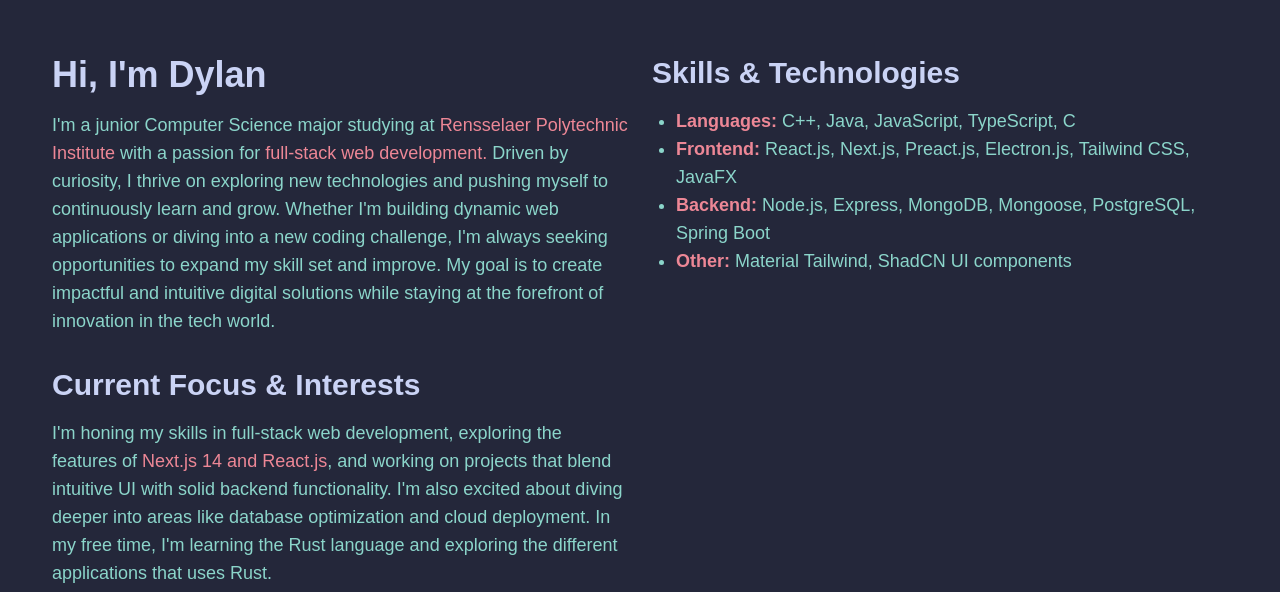
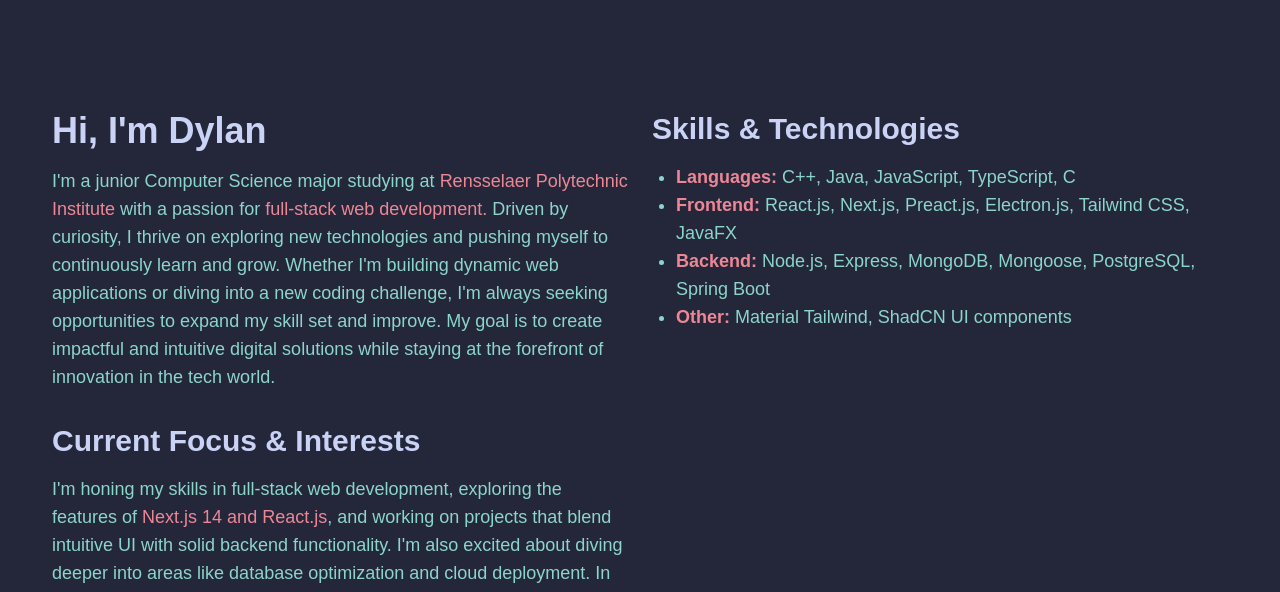
Before and after one commit to Aeonoi/Aeonoi.github.io, a Next.js app: page / in a window 1280 px wide. Shown: the part 919-1511 px from the top of the page. Built offline with nearby package versions, Linux system fonts and the light colour scheme.

Commit message:
feat(animation): add animations when scrolling or visiting different sections
When scrolling down/up the section will fade in and when leaving, the section will fade out.

```diff
--- a/app/page.tsx
+++ b/app/page.tsx
@@ -1,24 +1,31 @@
 import About from "@/components/about";
-import Contact from "@/components/contact";
 import Hero from "@/components/hero";
 import Navbar from "@/components/navbar";
 import Projects from "@/components/projects";
 import Resume from "@/components/resume";
+import Transition from "@/components/transition";
 
 const Home: React.FC = () => {
   return (
-    <main>
+    <main className="">
+      {/* Top Navigation Bar Section */}
       <Navbar />
       {/* Hero Section */}
-      <Hero />
+      <Transition>
+        <Hero />
+      </Transition>
       {/* About Section */}
-      <About />
+      <Transition>
+        <About />
+      </Transition>
       {/* Projects Section */}
-      <Projects />
-      {/* Contacts Section */}
-      {/* <Contact /> */}
+      <Transition>
+        <Projects />
+      </Transition>
       {/* Resume Section */}
-      <Resume />
+      <Transition>
+        <Resume />
+      </Transition>
     </main>
   );
 };
--- a/components/about.tsx
+++ b/components/about.tsx
@@ -3,7 +3,7 @@
 
 const About: React.FC = () => {
   return (
-    <main id="about" className="animate-fadeIn">
+    <main id="about" className="scroll-m-14">
       <Background styles="h-full md:h-screen flex items-center">
         {/* <div className="grid grid-cols-2 text-black max-w-4xl mx-auto p-6"> */}
         <div className="grid grid-cols-1 md:grid-cols-2 text-catppuccin_text p-10 w-full justify-items-center">
--- a/components/hero.tsx
+++ b/components/hero.tsx
@@ -7,7 +7,7 @@
 
 const Hero: React.FC = () => {
   return (
-    <main id="hero" className="animate-fadeIn">
+    <main id="hero" className="">
       <Background styles="h-screen flex items-center justify-center">
         <div className="relative z-10 text-center text-white max-w-3xl">
           <h1 className="text-4xl md:text-6xl font-bold mb-6">
--- a/components/navbar.tsx
+++ b/components/navbar.tsx
@@ -5,7 +5,7 @@
 
 const Navbar: React.FC = () => {
   return (
-    <header className="sticky top-0 w-full h-14 bg-transparent shadow-md z-50 animate-fadeIn backdrop-blur-md">
+    <header className="fixed top-0 w-full h-14 bg-transparent shadow-md z-50 animate-fadeIn backdrop-blur-md">
       <nav className="container mx-auto px-3 py-3">
         <div className="flex justify-between items-center text-white">
           <div className="hidden md:flex text-2xl font-bold text-catppuccin_red">
--- a/components/projects.tsx
+++ b/components/projects.tsx
@@ -3,7 +3,7 @@
 
 const Projects: React.FC = () => {
   return (
-    <main className="animate-fadeIn">
+    <main className="scroll-m-14">
       <Background>
         <p
           id="projects"
--- a/components/resume.tsx
+++ b/components/resume.tsx
@@ -4,7 +4,7 @@
 
 const Resume: React.FC = () => {
   return (
-    <main id="resume" className="animate-fadeIn scroll-m-14">
+    <main id="resume" className="scroll-m-14">
       <Background styles="h-screen">
         <p className="text-5xl items-center text-center text-white m-20 lg:m-10">
           Resume
--- /dev/null
+++ b/components/transition.tsx
@@ -0,0 +1,24 @@
+"use client";
+
+import { motion } from "framer-motion";
+
+interface Props {
+  children: React.ReactNode;
+}
+
+const Transition: React.FC<Props> = ({ children }) => {
+  return (
+    <motion.div
+      initial={{ opacity: 0 }}
+      whileInView={{ opacity: 1 }}
+      exit={{ opacity: 0 }}
+      transition={{ duration: 0.5, ease: "easeInOut", delay: 0.2 }}
+      viewport={{ once: false, amount: 0.5 }}
+      className="pt-14"
+    >
+      {children}
+    </motion.div>
+  );
+};
+
+export default Transition;
```
